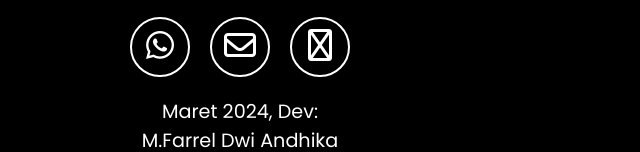
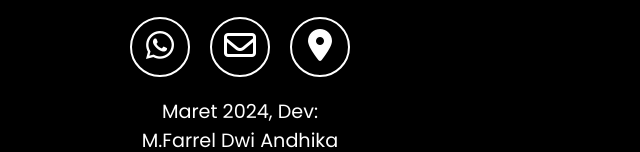
Before and after one commit to Nickwildez/WarnetPojok.github.io, a plain HTML site: page index.htm in a window 1280 px wide. Shown: the part 3600-3752 px from the top of the page, 400-1040 px from the left. Drawn offline with nearby package versions, Linux system fonts and the light colour scheme.

Commit message:
update icon

```diff
--- a/index.htm
+++ b/index.htm
@@ -236,7 +236,7 @@
                 <a href="https://wa.me/6285774546860?text=Halo,%20saya%20menghubungi%20Anda%20dari%20situs%20web%20anda."
                     class="fa-brands fa-whatsapp" id="whatsapp"></a>
                 <a href="mailto:wildeznick@gmail.com" class="fa-regular fa-envelope" id="email"></a>
-                <a href="https://maps.app.goo.gl/r6MvHPvCmU4D1aUv7" class="fa-solid fa-location-dot" id="maps"></a>
+                <a href="https://maps.app.goo.gl/r6MvHPvCmU4D1aUv7" id="maps" class="fa-solid fa-location-dot"></a>
             </div>
 
             <div class="box-dev">
--- a/style.css
+++ b/style.css
@@ -708,7 +708,6 @@ form {
 
 .box-contact a {
     color: white;
-    font-weight: 400;
     font-size: 2rem;
     padding: 10px;
     border: 2px solid white;
```
